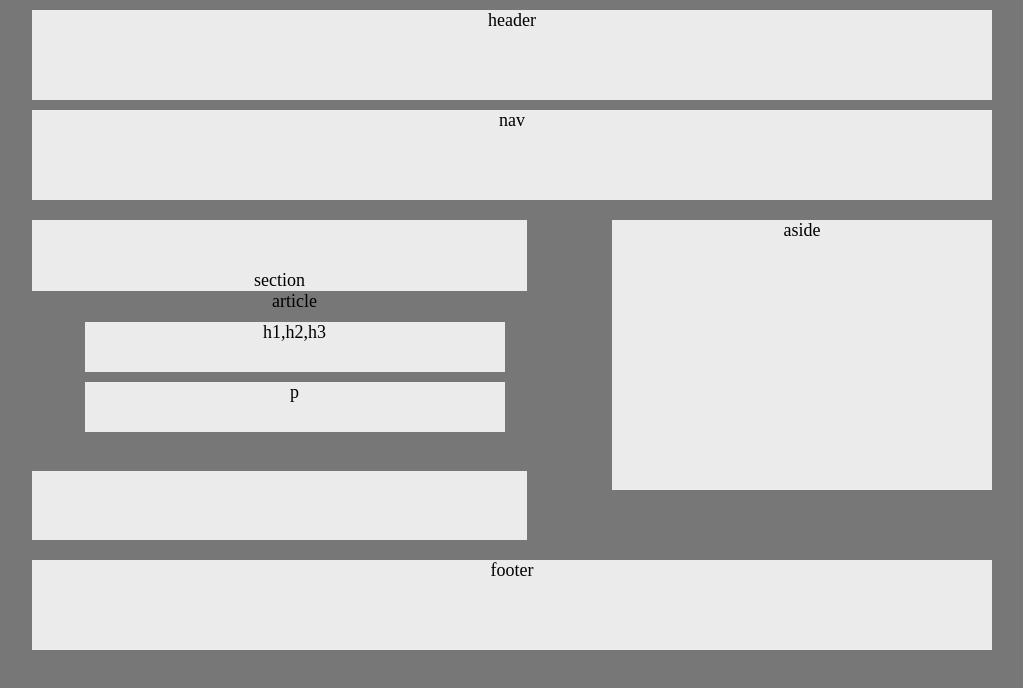
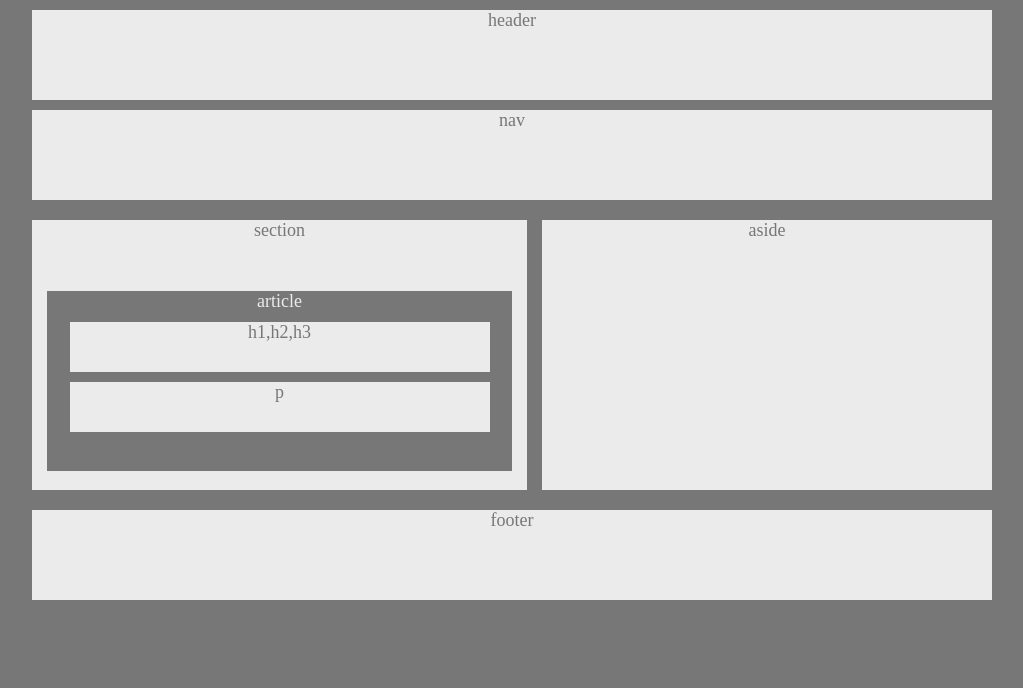
Before and after one commit to Poseyd29/HW-Wireframe, a plain HTML site: page index.html in a window 1280 px wide. Shown: the whole page, without its empty margins (128-1151 px from the left). Drawn offline with Linux system fonts and the light colour scheme.

Commit message:
HW-Wireframe: completed version

```diff
--- a/index.html
+++ b/index.html
@@ -17,7 +17,7 @@
 	</nav>
 
 	<section id="section">section
-		<article>
+		<article id="margin">
 			<header id="header2">article</header>
 				<p id="p1">h1,h2,h3</p>
 
--- a/style.css
+++ b/style.css
@@ -6,6 +6,12 @@ body {
 	background-color: #777;
 	text-align: center;
 	font-size: 18px
+
+}
+
+nav, section, aside, footer {
+
+	color: #777;
 }
 
 #header1 {
@@ -13,7 +19,13 @@ body {
 	height: 90px;
 	width: 960px;
 	background-color: #ebebeb;
+	color: #777;
 
+}
+
+#header2 {
+
+	color: #ebebeb;
 }
 
 nav {
@@ -26,7 +38,7 @@ nav {
 
 #section {
 
-	padding-top: 50px;
+	padding-top: 0px;
 	margin-top: 20px;
 	margin-bottom: 20px;
 	width: 495px;
@@ -41,6 +53,13 @@ p {
 	height: 50px;
 	margin: 10px auto;
 	background-color: #ebebeb;
+	color: #777;
+}
+
+#margin {
+
+	margin-top: 50px;
+	color: #777;
 }
 
 
@@ -48,19 +67,21 @@ p {
 
 article {
 
+	margin-top: 30px;
 	width: 465px;
 	height: 180px;
 	background-color: #777;
 	margin: 0 auto;
-	padding-left: 30px;
-	padding-right: 20px;
 	margin-bottom: 20px;
+	color: #ebebeb;
+
+
 
 }
 
 aside {
 
-	width: 380px;
+	width: 450px;
 	height: 270px;
 	background-color: #ebebeb;
 	margin-bottom: 10px;
```
